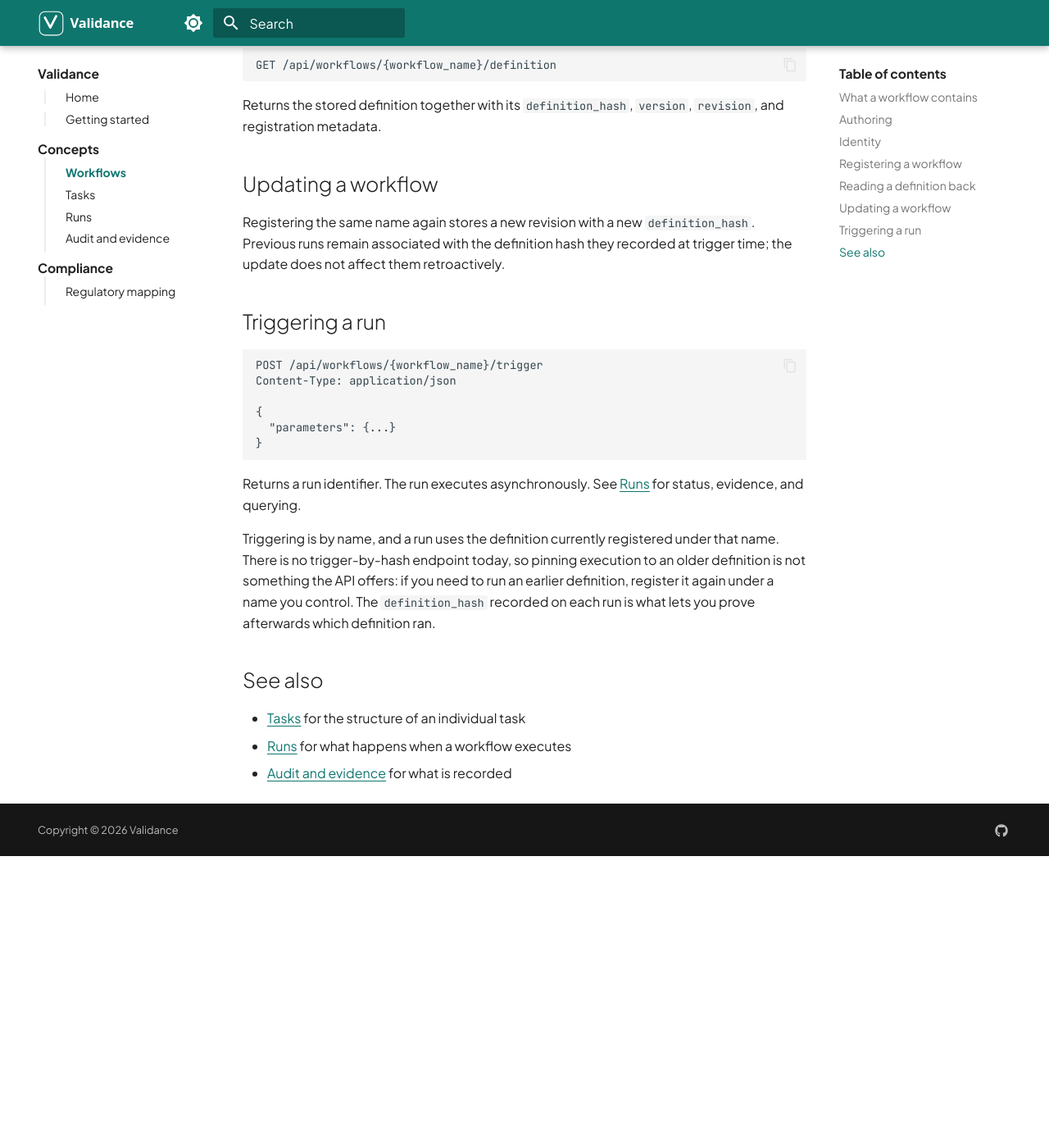
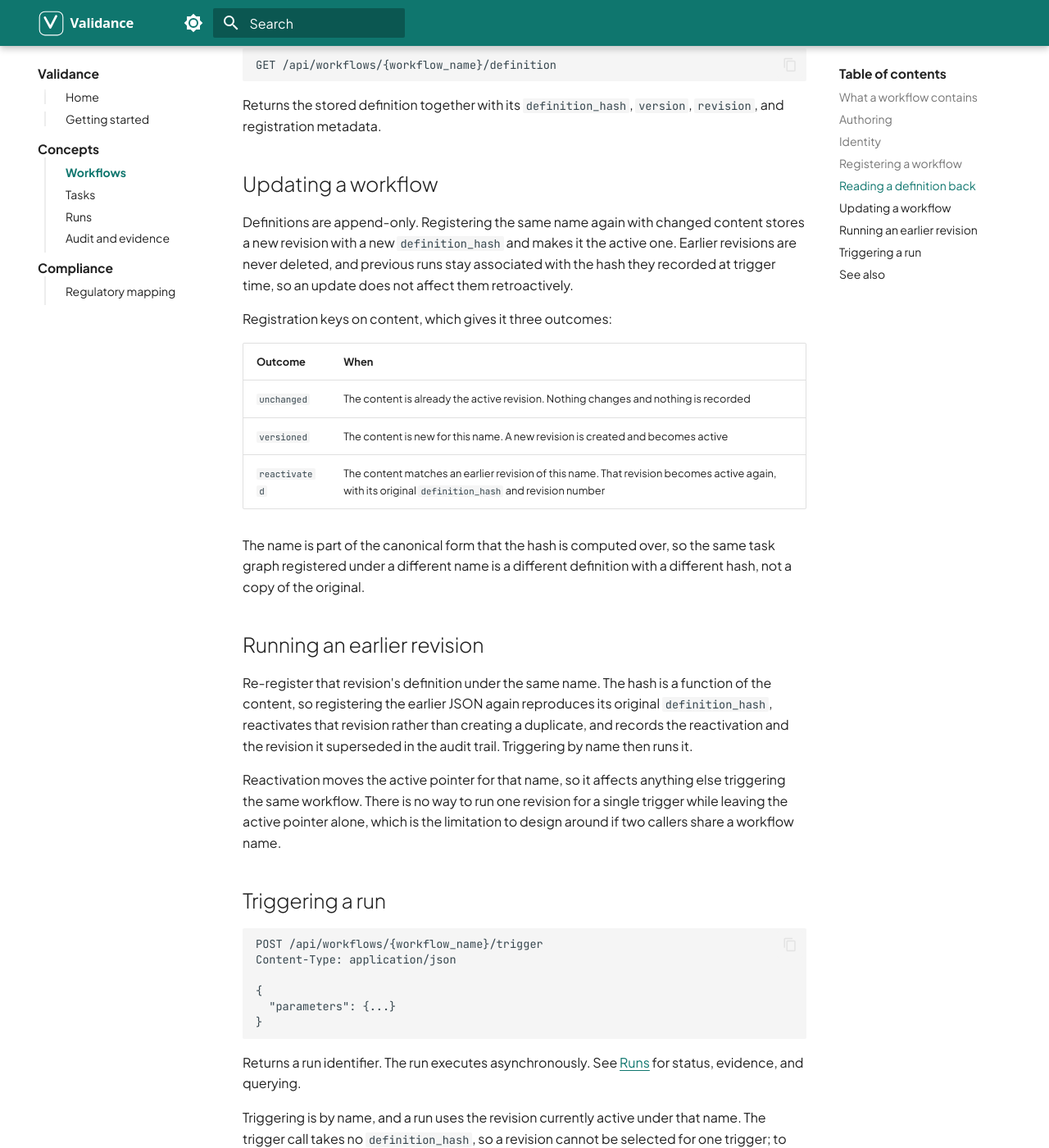
Before and after one commit to validance-io/validance-docs, an MkDocs documentation site: the page built from docs/concepts/workflows.md, in a window 1280 px wide and 1400 px high, scrolled down 1693 px. Shown: the whole window at 82% size. Built offline with MkDocs 1.6.1 and Material for MkDocs 9.7.7, drawn with Linux system fonts in a browser that asks for light colours; before the commit the page ends 2737 px from its top, so only the background shows below that; some of the changed text lies outside the part shown.

Commit message:
docs(concepts): running an earlier revision is a re-register, not a rename
The previous commit told readers that pinning an older definition was not
something the API offers, and that to run one again they should register it
under a different name. Both claims were wrong, and the second actively
harmful.

Registration keys on content, not on name. Re-submitting an earlier
revision's definition under the same name reactivates that revision: it
becomes active again with its original definition_hash and revision number,
and the reactivation is recorded along with the hash it superseded. Earlier
revisions are never deleted, so this is always available.

The rename advice was the harmful part. The name is part of the canonical
form the hash is computed over, so the same task graph under a different
name is a different definition with a different hash. A reader following
that sentence would have produced precisely the thing definition_hash exists
to distinguish, while believing they had reproduced the original.

Workflows now carries a registration-outcome table (unchanged, versioned,
reactivated) and a "Running an earlier revision" section, and states the
real limitation: activation is per name, so reactivating affects anything
else triggering that workflow, and no revision can be pinned for a single
trigger. Runs links to it rather than repeating it.

```diff
--- a/docs/concepts/workflows.md
+++ b/docs/concepts/workflows.md
@@ -58,7 +58,23 @@ Returns the stored definition together with its `definition_hash`, `version`, `r
 
 ## Updating a workflow
 
-Registering the same name again stores a new revision with a new `definition_hash`. Previous runs remain associated with the definition hash they recorded at trigger time; the update does not affect them retroactively.
+Definitions are append-only. Registering the same name again with changed content stores a new revision with a new `definition_hash` and makes it the active one. Earlier revisions are never deleted, and previous runs stay associated with the hash they recorded at trigger time, so an update does not affect them retroactively.
+
+Registration keys on content, which gives it three outcomes:
+
+| Outcome | When |
+|---|---|
+| `unchanged` | The content is already the active revision. Nothing changes and nothing is recorded |
+| `versioned` | The content is new for this name. A new revision is created and becomes active |
+| `reactivated` | The content matches an earlier revision of this name. That revision becomes active again, with its original `definition_hash` and revision number |
+
+The name is part of the canonical form that the hash is computed over, so the same task graph registered under a different name is a different definition with a different hash, not a copy of the original.
+
+## Running an earlier revision
+
+Re-register that revision's definition under the same name. The hash is a function of the content, so registering the earlier JSON again reproduces its original `definition_hash`, reactivates that revision rather than creating a duplicate, and records the reactivation and the revision it superseded in the audit trail. Triggering by name then runs it.
+
+Reactivation moves the active pointer for that name, so it affects anything else triggering the same workflow. There is no way to run one revision for a single trigger while leaving the active pointer alone, which is the limitation to design around if two callers share a workflow name.
 
 ## Triggering a run
 
@@ -73,7 +89,7 @@ Content-Type: application/json
 
 Returns a run identifier. The run executes asynchronously. See [Runs](runs.md) for status, evidence, and querying.
 
-Triggering is by name, and a run uses the definition currently registered under that name. There is no trigger-by-hash endpoint today, so pinning execution to an older definition is not something the API offers: if you need to run an earlier definition, register it again under a name you control. The `definition_hash` recorded on each run is what lets you prove afterwards which definition ran.
+Triggering is by name, and a run uses the revision currently active under that name. The trigger call takes no `definition_hash`, so a revision cannot be selected for one trigger; to run an earlier one, make it active again as described under [Running an earlier revision](#running-an-earlier-revision). Every run records the `definition_hash` it executed, which is what proves afterwards which revision ran.
 
 ## See also
 
```
Also changed, not shown: docs/concepts/runs.md (+3 -1 lines).
